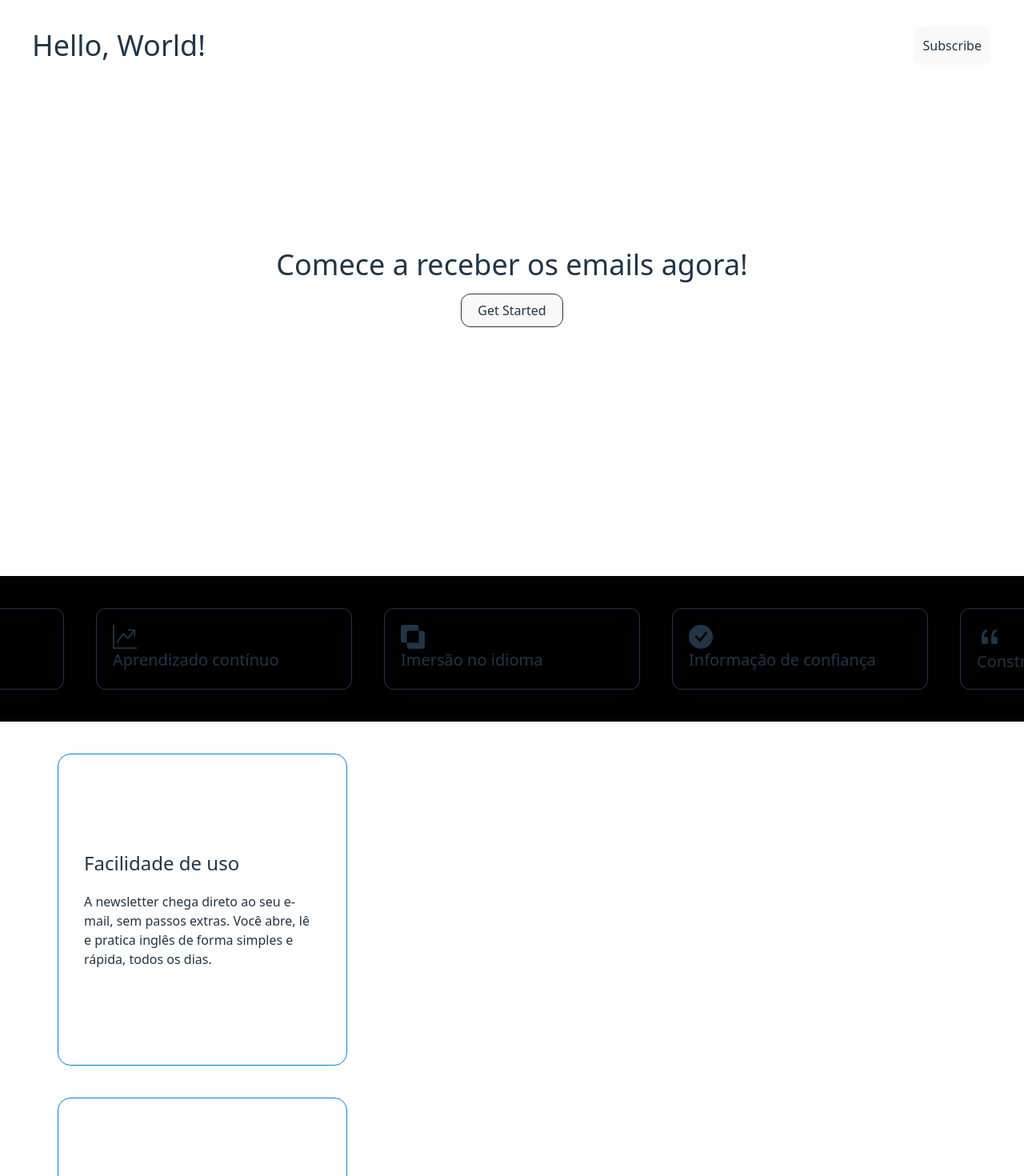
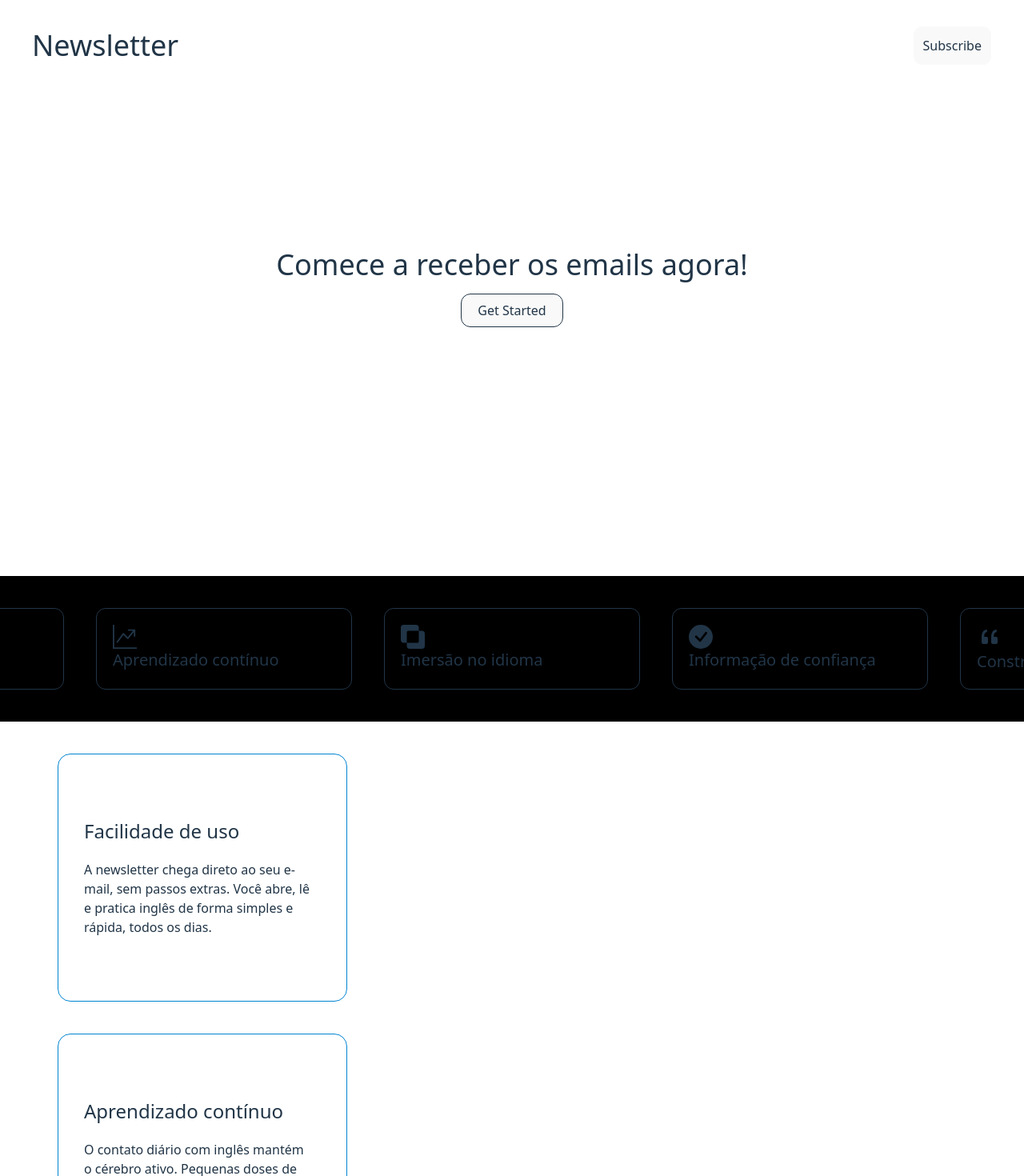
Before and after one commit to DerickRiso/webpage-newsletter, a React (Vite) app: page / in a window 1280 px wide. Shown: the top 1470 px of the page at 80% size. Built offline with nearby package versions, Linux system fonts and the light colour scheme.

Commit message:
fix: Correção de bugs na estilização

```diff
--- a/components/header/index.tsx
+++ b/components/header/index.tsx
@@ -1,11 +1,11 @@
 
 export function Header() {
     return (
-        <header id="header" className='flex items-center justify-between w-screen fixed top-0 pt-8 pb-8 pl-10 pr-10 bg-transparent ' >
+        <header id="header" className='flex items-center justify-between w-screen fixed top-0 pt-8 pb-8 pl-10 pr-10 bg-transparent z-10' >
         <h1 className='text-4xl'>
-          Hello, World!
+          Newsletter
         </h1>
-        <button className='border rounded-xl border-white cursor-pointer p-3'>
+        <button className='border rounded-xl border-white cursor-pointer p-3 hover:bg-white hover:text-black ease-in-out transition'>
           Subscribe
         </button>
       </header>
--- a/components/icon-list/index.tsx
+++ b/components/icon-list/index.tsx
@@ -2,7 +2,7 @@ export function IconList() {
     return (
         <ul className='flex gap-10 pt-10 pb-10'>
             <li className="list-item">
-                <a href="#use">
+                <a href="#use" className="w-full h-full p-5">
                     <svg xmlns="http://www.w3.org/2000/svg" width="30" height="30" fill="currentColor" className="bi bi-person-fill" viewBox="0 0 16 16">
                         <path d="M3 14s-1 0-1-1 1-4 6-4 6 3 6 4-1 1-1 1zm5-6a3 3 0 1 0 0-6 3 3 0 0 0 0 6" />
                     </svg>
@@ -10,7 +10,7 @@ export function IconList() {
                 </a>
             </li>
             <li className="list-item">
-                <a href="#aprendizado">
+                <a href="#aprendizado" className="w-full h-full p-5">
                     <svg xmlns="http://www.w3.org/2000/svg" width="30" height="30" fill="currentColor" className="bi bi-graph-up-arrow" viewBox="0 0 16 16">
                         <path fill-rule="evenodd" d="M0 0h1v15h15v1H0zm10 3.5a.5.5 0 0 1 .5-.5h4a.5.5 0 0 1 .5.5v4a.5.5 0 0 1-1 0V4.9l-3.613 4.417a.5.5 0 0 1-.74.037L7.06 6.767l-3.656 5.027a.5.5 0 0 1-.808-.588l4-5.5a.5.5 0 0 1 .758-.06l2.609 2.61L13.445 4H10.5a.5.5 0 0 1-.5-.5" />
                     </svg>
@@ -18,7 +18,7 @@ export function IconList() {
                 </a>
             </li>
             <li className="list-item">
-                <a href="#imersao">
+                <a href="#imersao" className="w-full h-full p-5">
                     <svg xmlns="http://www.w3.org/2000/svg" width="30" height="30" fill="currentColor" className="bi bi-exclude" viewBox="0 0 16 16">
                         <path d="M0 2a2 2 0 0 1 2-2h8a2 2 0 0 1 2 2v2h2a2 2 0 0 1 2 2v8a2 2 0 0 1-2 2H6a2 2 0 0 1-2-2v-2H2a2 2 0 0 1-2-2zm12 2H5a1 1 0 0 0-1 1v7h7a1 1 0 0 0 1-1z" />
                     </svg>
@@ -26,7 +26,7 @@ export function IconList() {
                 </a>
             </li>
             <li className="list-item">
-                <a href="confianca">
+                <a href="#confianca" className="w-full h-full p-5">
                     <svg xmlns="http://www.w3.org/2000/svg" width="30" height="30" fill="currentColor" className="bi bi-check-circle-fill" viewBox="0 0 16 16">
                         <path d="M16 8A8 8 0 1 1 0 8a8 8 0 0 1 16 0m-3.97-3.03a.75.75 0 0 0-1.08.022L7.477 9.417 5.384 7.323a.75.75 0 0 0-1.06 1.06L6.97 11.03a.75.75 0 0 0 1.079-.02l3.992-4.99a.75.75 0 0 0-.01-1.05z" />
                     </svg>
@@ -34,7 +34,7 @@ export function IconList() {
                 </a>
             </li>
             <li className="list-item">
-                <a href="repertorio">
+                <a href="#repertorio" className="w-full h-full p-5">
                     <svg xmlns="http://www.w3.org/2000/svg" width="32" height="32" fill="currentColor" className="bi bi-quote" viewBox="0 0 16 16">
                         <path d="M12 12a1 1 0 0 0 1-1V8.558a1 1 0 0 0-1-1h-1.388q0-.527.062-1.054.093-.558.31-.992t.559-.683q.34-.279.868-.279V3q-.868 0-1.52.372a3.3 3.3 0 0 0-1.085.992 4.9 4.9 0 0 0-.62 1.458A7.7 7.7 0 0 0 9 7.558V11a1 1 0 0 0 1 1zm-6 0a1 1 0 0 0 1-1V8.558a1 1 0 0 0-1-1H4.612q0-.527.062-1.054.094-.558.31-.992.217-.434.559-.683.34-.279.868-.279V3q-.868 0-1.52.372a3.3 3.3 0 0 0-1.085.992 4.9 4.9 0 0 0-.62 1.458A7.7 7.7 0 0 0 3 7.558V11a1 1 0 0 0 1 1z" />
                     </svg>
--- a/components/topic/index.tsx
+++ b/components/topic/index.tsx
@@ -7,7 +7,7 @@ type TopicProps = {
 export function Topic(props: TopicProps) {
 
     return (
-        <div id={props.id} className="flex flex-col gap-5 border border-sky-600 pb-30 pt-30  w-[30%] rounded-2xl ease-in-out transition hover:scale-115">
+        <div id={props.id} className="flex flex-col gap-5 border border-sky-600 pb-20 pt-20  w-[30%] rounded-2xl ease-in-out transition hover:scale-115 hover:bg-sky-950 cursor-pointer">
             <h2 className="pl-8 pr-10 text-2xl">{props.title}</h2>
             <p className="pl-8 pr-10">{props.description}</p>
         </div>
--- a/src/index.css
+++ b/src/index.css
@@ -16,12 +16,13 @@
   overflow-x: hidden;
 }
 
+
 header {
   transition: background-color 0.2s ease-in-out;
 }
 
 .list-item {
-  @apply flex text-xl gap-4 duration-75 ease-in hover:scale-105 border p-5 w-xs rounded-xl hover:bg-sky-500 hover:text-black;
+  @apply flex text-xl gap-4 duration-75 ease-in hover:scale-105 border w-xs rounded-xl hover:bg-sky-500 hover:text-black;
 }
 
 body {
```
